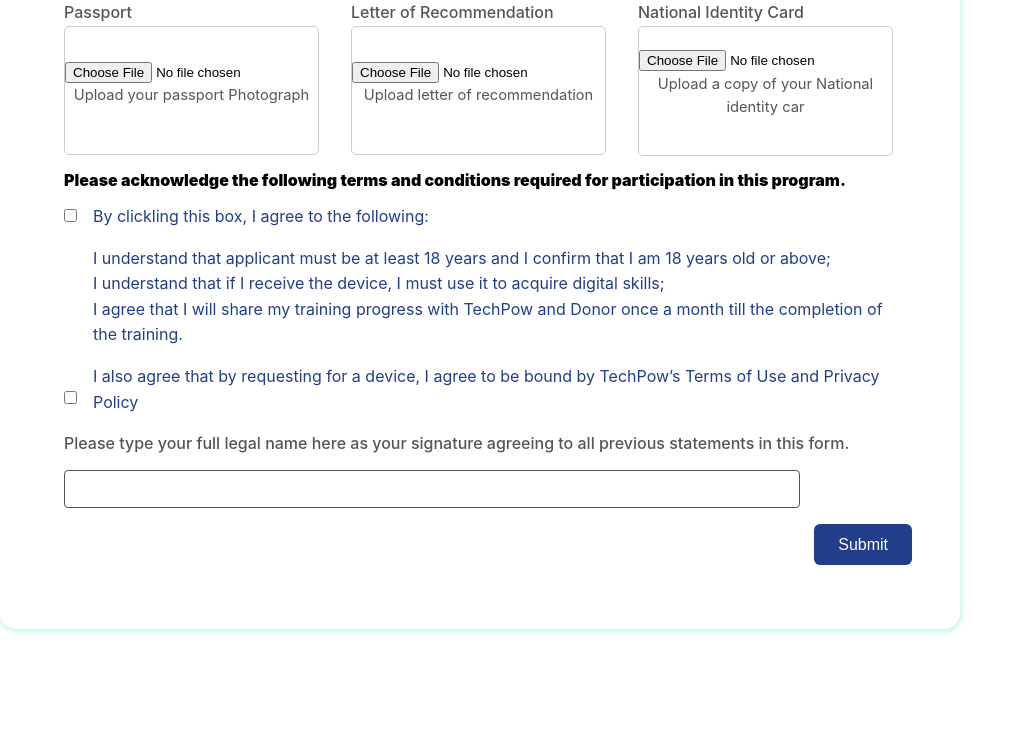
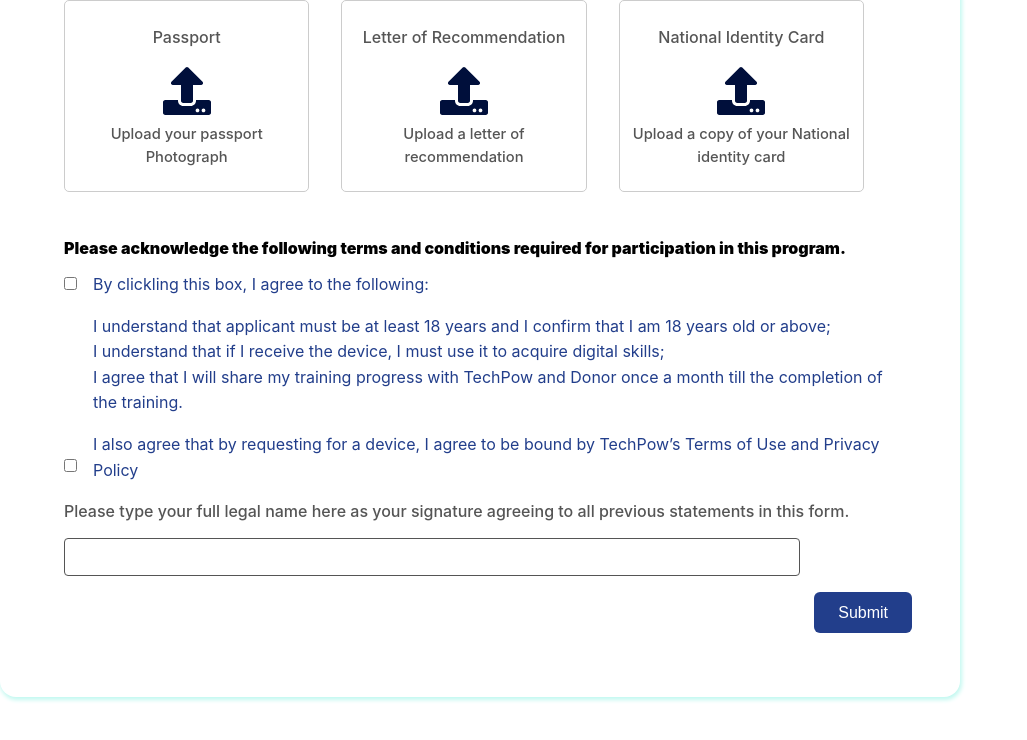
Before and after one commit to Women-Techsters-Fellowship-2021/Group1-FinalProject-TechPow-FrontEnd, a React (Create React App) app: page /Verification in a window 1280 px wide. Shown: the top 740 px of the page, without its empty margins (0-1027 px from the left). Built offline with nearby package versions, Linux system fonts and the light colour scheme.

Commit message:
changed api endpoints to hosted azure db

```diff
--- a/src/pages/Contact/style.css
+++ b/src/pages/Contact/style.css
@@ -1,5 +1,6 @@
 .contact-page {
-    max-width: 60%;
+    width: 75%;
+    max-width: 65%;
     margin: 2rem auto 0;
     display: flex;
     flex-direction: column;
--- a/src/pages/DoneeApplicationForm/Verification.jsx
+++ b/src/pages/DoneeApplicationForm/Verification.jsx
@@ -10,7 +10,7 @@ import  BeatLoader from "react-spinners/BeatLoader";
 //import ThankyouCard from '../../components/Thankyou-cardDonee';
 
 //import icon
-//import Vector from '../../resources/icons/Vector.svg';
+import Vector from '../../resources/icons/Vector.svg';
 
 const overrride = css`
     display: block;
@@ -133,7 +133,7 @@ function Verification() {
             };
             const token = Token;
             //Call webAPI
-            Axios.post('http://techpowtechsters-001-site1.itempurl.com/api/v1/DoneeApp',
+            Axios.post('https://donationappwebapi20211005103856.azurewebsites.net/api/v1/DoneeApp',
                 newDoneeApplication,
                 {
                     headers: {
@@ -154,7 +154,7 @@ function Verification() {
                             toEmail: userEmail,
                         }
                         //Calling api for email
-                        Axios.post('http://techpowtechsters-001-site1.itempurl.com/api/v1/Email/SendEmail',
+                        Axios.post('https://donationappwebapi20211005103856.azurewebsites.net/api/v1/Email/SendEmail',
                             newEmail)
                             .then(result => {
                                 console.log(result);
@@ -188,59 +188,69 @@ function Verification() {
     })
 
     const displayLoader = () => {
-        setLoading(true);
+        setLoading({ loading: true});
         setTimeout(() => {
             setLoading({ loading: false});
-        }, 1000)
+        }, 2000);
         usehistory.push("/Thankyou-cardDonee");
-    }
+    };
 
     return (
         <div className="donee-app-form">
             <form className="donee-form" onSubmit={handleSubmit(updateApplicationForm)}>
                 <div>
                     <div className="upload-section form-flex">
-                        <div className="upload-btn-group">
-                            <label for="file" className="upload-btn">Passport</label>
-                            <div className="upload-field">
+                        <div className="upload-field">
+                            <label for="passport-upload" className="upload-btn">
+                                <p>Passport</p>
+                                <img src={Vector} alt="upload-icon" className="upload-icon" />
+                                <p className="upload-text">Upload your passport Photograph</p>
+                            </label>
+                            <div>
                                 <input
                                     type="file"
-                                    id="file"
-                                    className="file"
+                                    id="passport-upload"
+                                    className="file-upload"
                                     accept="image/*" {...register('imageLink', { required: true })}
                                     onChange={ImageSelectorHandler}
+                                    hidden
                                 />
-                                {/* <img src={Vector} alt="" className="upload-icon" />  */}
-                                <p className="upload-text">Upload your passport Photograph</p>
                             </div>
                         </div>
 
-                        <div className="upload-btn-group">
-                            <label>Letter of Recommendation</label>
-                            <div className="upload-field">
+                        <div className="upload-field">
+                            <label for="recommend-btn" className="upload-btn">
+                                <p>Letter of Recommendation</p>
+                                <img src={Vector} alt="upload-icon" className="upload-icon" />
+                                <p className="upload-text">Upload a letter of recommendation</p>
+                            </label>
+                            <div>
                                 <input
                                     type="file"
-                                    id="file"
+                                    id="recommend-btn"
+                                    className="file-upload"
                                     accept="image/*" {...register('letterOfRecommendationLink', { required: true })}
                                     onChange={LetterSelectorHandler}
+                                    hidden
                                 />
-                                {/* <img src={Vector} alt="" className="upload-icon" />  */}
-                                <p className="upload-text">Upload letter of recommendation</p>
                             </div>
                         </div>
 
-                        <div className="upload-btn-group">
-                            <label> National Identity Card</label>
-                            <div className="upload-field id-file">
+                        <div className="upload-field">
+                            <label for="idcard" className="upload-btn">
+                                <p>National Identity Card</p>
+                                <img src={Vector} alt="" className="upload-icon" />
+                                <p className="upload-text">Upload a copy of your National identity card</p>
+                            </label>
+                            <div>
                                 <input
                                     type="file"
-                                    id="file"
-                                    className="file"
+                                    id="idcard"
+                                    className="file-upload"
                                     accept="image/*" {...register('nationalIdLink', { required: true })}
                                     onChange={IDSelectorHandler}
+                                    hidden
                                 />
-                                {/* <img src={Vector} alt="" className="upload-icon" /> */}
-                                <p className="upload-text">Upload a copy of your National identity car</p>
                             </div>
                         </div>
                     </div>
@@ -291,9 +301,11 @@ function Verification() {
                     </div>
                     <div className="form-login-btn next-btn submit-app-btn sweet-loading">
                         <button type="submit" className="btn btn-primary" onClick={displayLoader} disabled={loading}>
-                            { loading && <div className="clip-loader"><BeatLoader color={color} css={overrride} size={15} />
-                                        </div>}
-                            { !loading && <span>Submit</span>}</button>
+                            { loading && (<div><BeatLoader color={color} css={overrride} size={15} />
+                                        </div>)}
+                            { loading && <span>Submitting</span>}
+                            { !loading && <span>Submit</span>}
+                        </button>
                     </div>
                 </div>
             </form>
--- a/src/pages/DoneeApplicationForm/index.jsx
+++ b/src/pages/DoneeApplicationForm/index.jsx
@@ -13,13 +13,13 @@ function DoneeApplicationForm() {
     const { state: { isLoggedIn } } = useContext(AppContext);
     const usehistory = useHistory();
 
-    if (!isLoggedIn) {
-        usehistory.push('/Login');
-        return toast.error("Please Login to get started...",
-            {
-                position: toast.POSITION.TOP_CENTER
-            });
-    }
+    // if (!isLoggedIn) {
+    //     usehistory.push('/Login');
+    //     return toast.error("Please Login to get started...",
+    //         {
+    //             position: toast.POSITION.TOP_CENTER
+    //         });
+    // }
 
     return (
         <DefaultLayout>
--- a/src/pages/DoneeApplicationForm/style.css
+++ b/src/pages/DoneeApplicationForm/style.css
@@ -1,5 +1,5 @@
 .donee-app-form-page {
-    margin-bottom: 4rem;
+    margin-bottom: 10rem;
 }
 
 .center-head {
@@ -19,7 +19,6 @@
     font-weight: 500;
     color: var(--clr-neutral-200);
 }
-
 
 /* ==========STYLING THE FORMS============ */
 .donee-app-form {
@@ -88,6 +87,7 @@
 .upload-section {
     margin-top: -1.8em;
     margin-bottom: -2em;
+    cursor: pointer;
 }
 
 .upload-icon {
@@ -96,8 +96,30 @@
     margin: auto;
 }
 
+
+.upload-field {
+    width: 25rem;
+    height: 12rem;
+    border: 1px solid #ccc;
+    border-radius: 5px;
+    margin-right: 2em;
+    text-align: center;
+    padding-block: 1.5em;
+    cursor: pointer;
+}
+
+.upload-field:hover {
+    background-color: #f5f5f5;
+}
+
+.upload-text {
+    padding: 0.5rem 0.5rem 0;
+    font-size: 0.92rem;
+    color: #555;
+}
+
 .acknowledgement-text {
-    margin-block-start: 3em;
+    margin-block-start: 5em;
 }
 
 .agreement-div {
@@ -113,25 +135,3 @@
     margin-top: 1em;
     width: 46rem;
 }
-
-.upload-field {
-    border: 1px solid #ccc;
-    border-radius: 5px;
-    margin-right: 2em;
-    text-align: center;
-    padding-block: 2em;
-    cursor: pointer;
-}
-
-.upload-field:hover {
-    background-color: #ddd;
-}
-
-.id-file {
-    padding-block: 1.28em;
-}
-
-.upload-text {
-    font-size: 0.92rem;
-    color: #555;
-}
--- a/src/pages/EmailVerification/index.jsx
+++ b/src/pages/EmailVerification/index.jsx
@@ -22,7 +22,7 @@ function EmailVerification() {
             toEmail: userEmail,
         }
         //Calling api for email
-        axios.post('http://techpowtechsters-001-site1.itempurl.com/api/v1/Email/SendEmail',
+        axios.post('https://donationappwebapi20211005103856.azurewebsites.net/api/v1/Email/SendEmail',
             newEmail)
             .then(result => {
                 console.log(result);
@@ -43,7 +43,7 @@ function EmailVerification() {
     const UpdateEmail = ({ update_email }) => {
         // let email_value = update_email.value
         console.log(userId);
-        axios.patch(`http://techpowtechsters-001-site1.itempurl.com/api/v1/Auth?userID=${userId}`,
+        axios.patch(`https://donationappwebapi20211005103856.azurewebsites.net/api/v1/Auth?userID=${userId}`,
             { email: update_email })
             .then(result => {
                 console.log(result);
--- a/src/pages/Login/index.jsx
+++ b/src/pages/Login/index.jsx
@@ -30,7 +30,7 @@ function Login() {
             password: password,
         }
 
-        axios.post('http://techpowtechsters-001-site1.itempurl.com/api/v1/Auth/Login',
+        axios.post('https://donationappwebapi20211005103856.azurewebsites.net/api/v1/Auth/Login',
             userlogin)
             .then(result => {
                 if (result.data.success) {
```
Also changed, not shown: src/pages/About/index.jsx (+6 -1 lines), src/pages/DonorApplicationForm/index.jsx (+5 -4 lines), src/pages/ForgotPassword/index.jsx (+4 -5 lines), src/pages/NewPassword/index.jsx (+4 -4 lines), src/pages/SignUp/index.jsx (+4 -6 lines), src/resources/images/Team/Uchenna.jpg (added).
